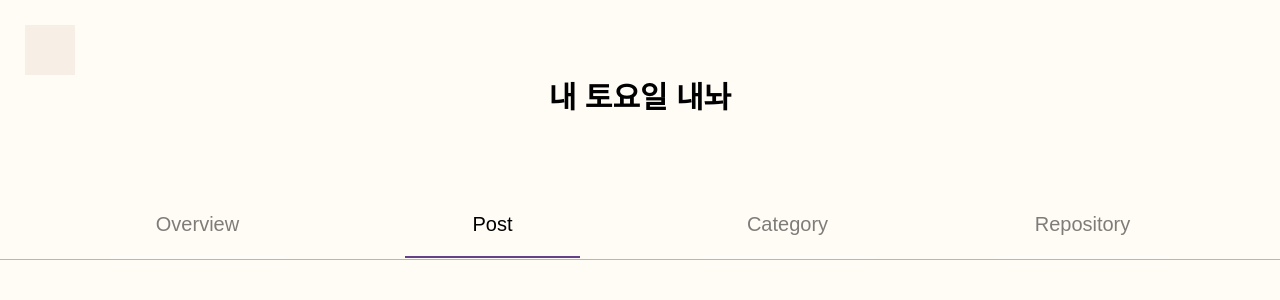
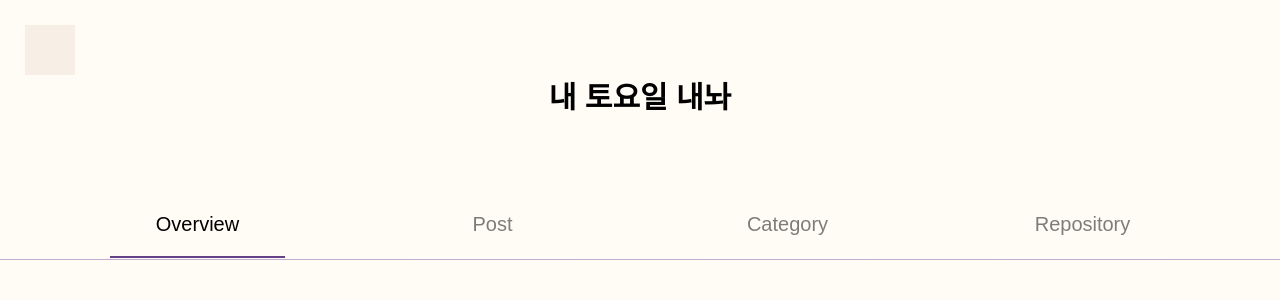
Before and after one commit to Hyangyoun/StudyCode_front, a React (Create React App) app: page /blog in a window 1280 px wide. Shown: the top 300 px of the page. Built offline with nearby package versions, Linux system fonts and the light colour scheme.

Commit message:
Blog skin2 frame 완성

```diff
--- a/src/Blog/BlogSkin2.jsx
+++ b/src/Blog/BlogSkin2.jsx
@@ -1,9 +1,23 @@
-import React, { useState } from "react";
+import React, { useEffect, useState } from "react";
 import styled from "styled-components";
 
 function BlogSkin2(props) {
     const [side, setSide] = useState(false)
-    const [selecMenu, setSelectMenu] = useState(2)
+    const [selecMenu, setSelectMenu] = useState(1)
+    const [screen, Setscreen] = useState(window.innerWidth)
+
+    console.log(screen)
+
+    const GetScreenSize = () => {
+        Setscreen(window.innerWidth)
+    }
+
+    useEffect(() => {
+        window.addEventListener('resize', GetScreenSize)
+        return (() => {
+            window.removeEventListener('resize', GetScreenSize)
+        })
+    },[])
 
     return (
         <>
@@ -30,14 +44,17 @@ function BlogSkin2(props) {
                 </div>
             </SideBar>
             {side ? <SideBack onClick={() => setSide(!side)}/> : null}
-            <Header $sm = {selecMenu}>
+            <Header $sm = {selecMenu} $screen = {screen}>
                 <SideBT onClick={() => setSide(!side)} />
                 <div className="blogName">내 토요일 내놔</div>
                 <div className="menuBox">
+                    <div className="menu">
                         <div onClick={() => setSelectMenu(1)}>Overview</div>
                         <div onClick={() => setSelectMenu(2)}>Post</div>
                         <div onClick={() => setSelectMenu(3)}>Category</div>
                         <div onClick={() => setSelectMenu(4)}>Repository</div>
+                    </div>
+                    <div className="pointer"/>
                 </div>
             </Header>
         </>
@@ -57,6 +74,7 @@ const SideBar = styled.div`
     left: ${(props) => (props.$side ? 0 : -250)}px;
     transition: 0.5s;
     z-index: 2;
+    overflow: scroll;
 
     .profileBox {
         width: 180px; height: 225px;
@@ -148,23 +166,37 @@ const Header = styled.div`
         align-items: center;
         justify-content: center;
 
-        & > div {
+        .menu {
+            width: 100%; height: 70px;
+            display: flex;
+            flex-direction: row;
+            align-items: center;
+            justify-content: center;
+
+            & > div{
                 width: 175px; height: 65px;
-            margin: 0 60px;
                 font-size: 20px;
                 display: flex;
                 align-items: center;
                 justify-content: center;
                 transition: 0.5s;
                 cursor: pointer;
+                margin: 0 60px;
+                border-bottom: 2px solid white;
             }
-        & :nth-child(${props => props.$sm}) {
-            border-bottom: 2px solid var(--primary);
-        }
+
             & :not(:nth-child(${props => props.$sm})) {
                 opacity: 0.5;
-            border-bottom: 2px solid white;
             }
+        }
+    }
+
+    .pointer {
+            position: absolute;
+            width: 175px; height: 65px;
+            left: ${props => (((props.$screen - 1060) / 2) - 295) + (props.$sm * 295)}px;
+            border-bottom: 2px solid var(--primary);
+            transition: 0.5s;
         }
 `
 
```
Lines whose indentation alone changed are shown as unchanged.
